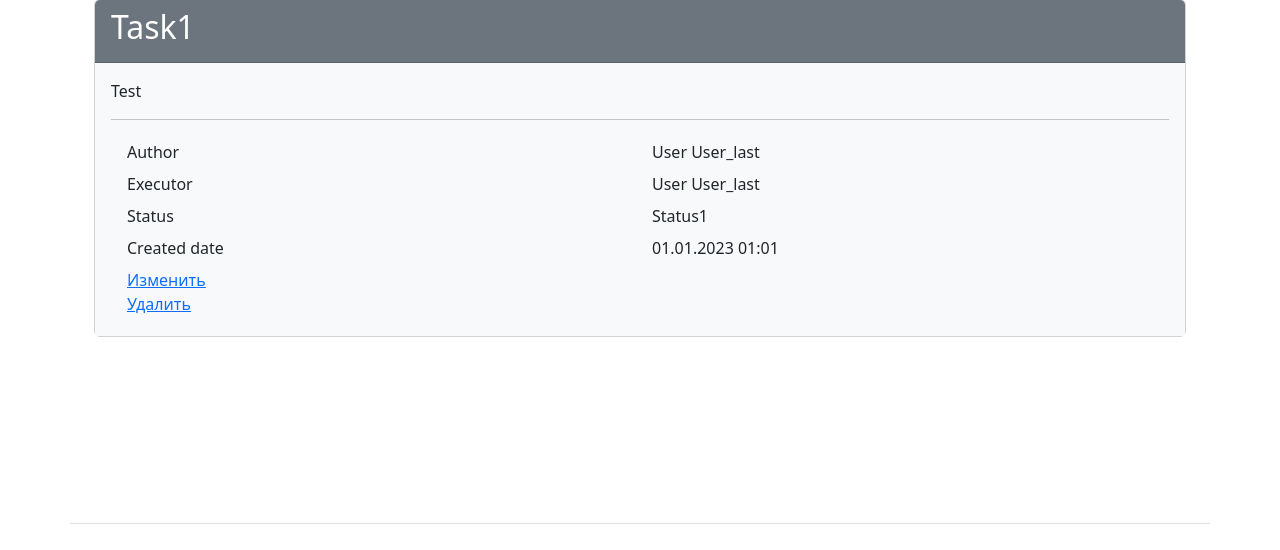
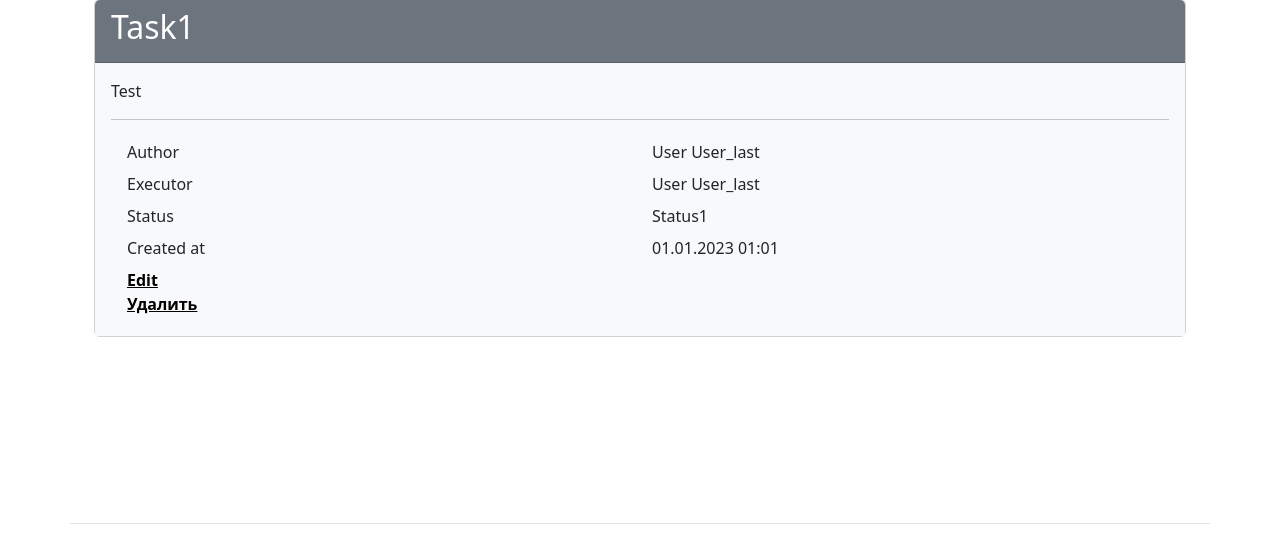
Before and after one commit to Tarilia/Task-Manager, a Django app: page /tasks/1/ in a window 1280 px wide. Shown: the part 180-730 px from the top of the page. Run offline with Django 4.2, Linux system fonts and the light colour scheme; a user stored in the database is signed in; data comes from the database, SQL or seed files in the repository; some libraries are stand-ins or nearby versions.

Commit message:
add translete

```diff
--- a/task_manager/tasks/templates/tasks/detail.html
+++ b/task_manager/tasks/templates/tasks/detail.html
@@ -28,14 +28,14 @@
                     <div class="col">{{ tasks.status }}</div>
                 </div>
                 <div class="row p-1">
-                    <div class="col">{% translate "Created date" %}</div>
+                    <div class="col">{% translate "Created at" %}</div>
                     <div class="col">{{ tasks.created_at|date:"d.m.Y H:i" }}</div>
                 </div>
                 <div class="row p-1">
                     <div class="col">
-                        <a href="{% url 'update_tasks' pk=tasks.pk %}">Изменить</a>
+                        <a class="text-body-emphasis fw-bold" href="{% url 'update_tasks' pk=tasks.pk %}">{% translate 'Edit' %}</a>
                         <br>
-                        <a href="{% url 'delete_tasks' pk=tasks.pk %}">Удалить</a>
+                        <a class="text-body-emphasis fw-bold" href="{% url 'delete_tasks' pk=tasks.pk %}">{% translate 'Delete' %}</a>
                     </div>
                 </div>
             </div>
```
Also changed, not shown: task_manager/locale/ru/LC_MESSAGES/django.po, 1 other file.
